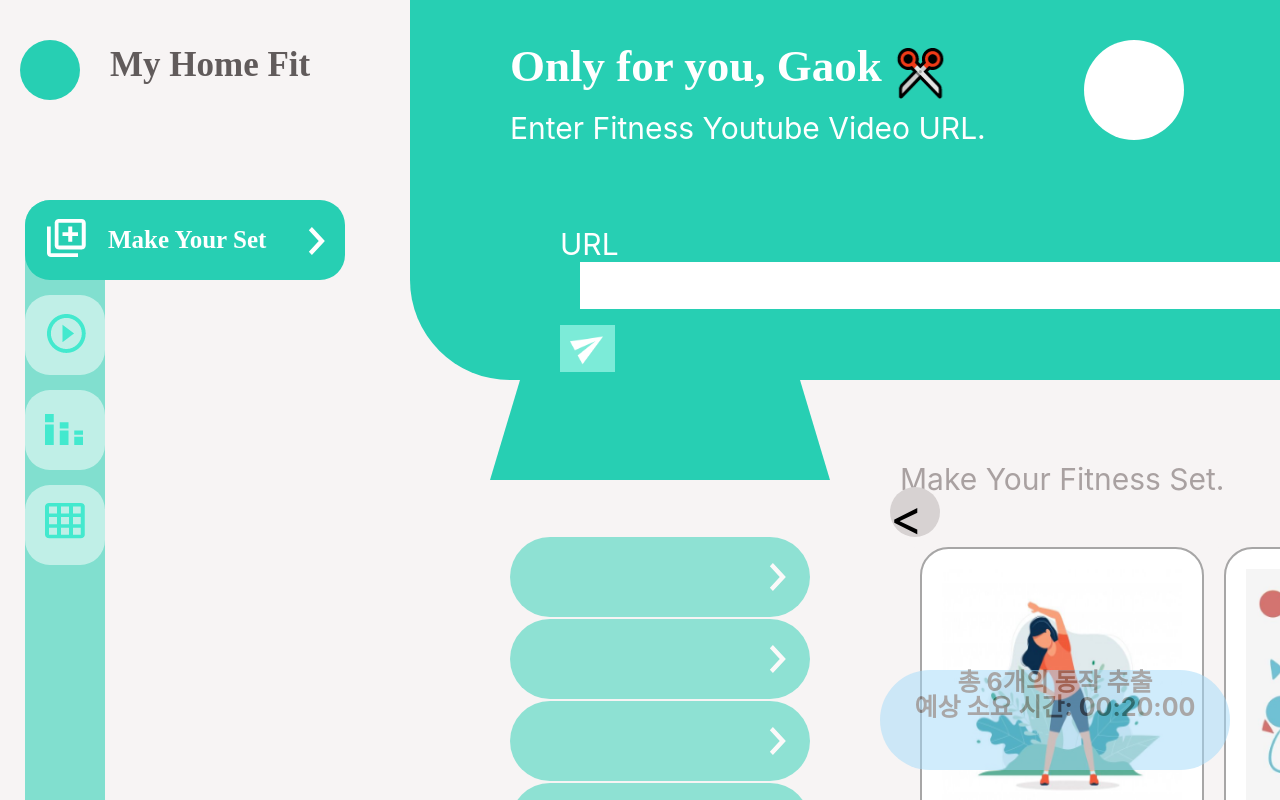
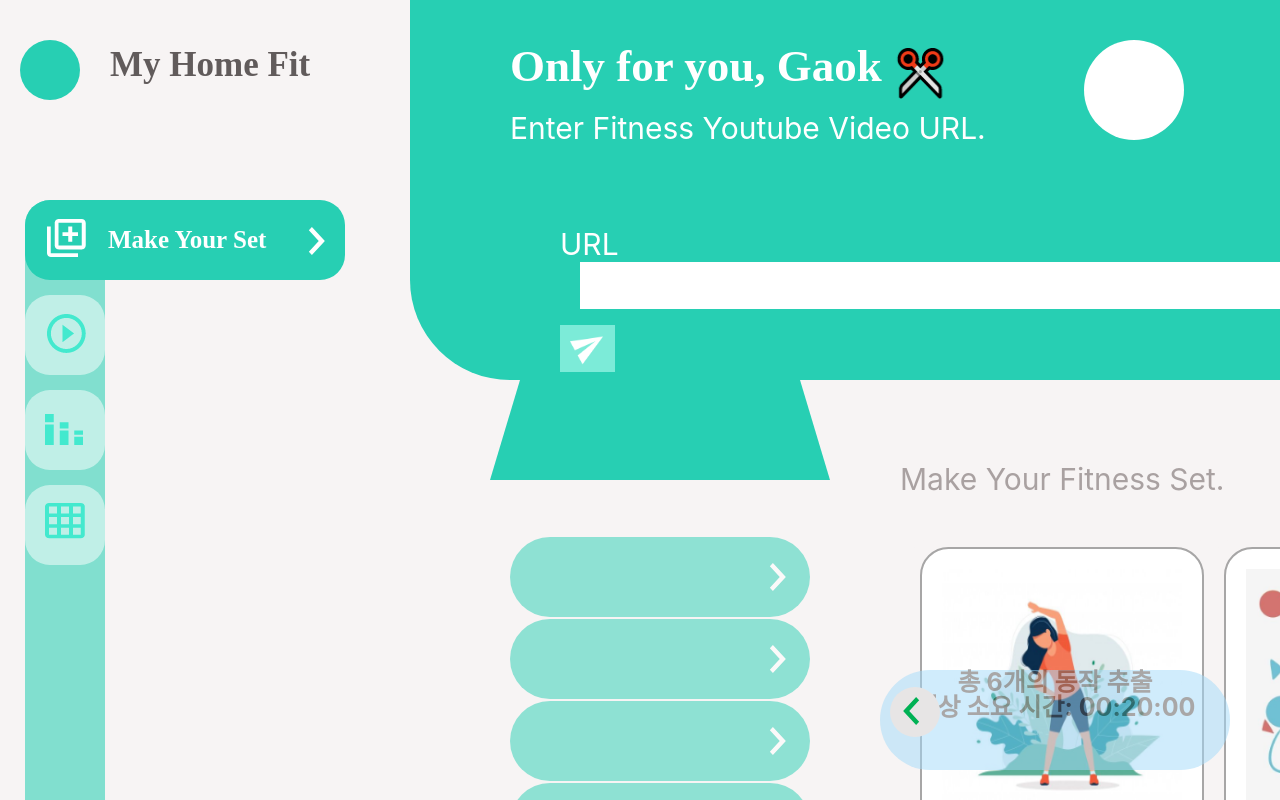
Before and after one commit to sungeuni0208/MyHomeFit, a React (Create React App) app: page /makeyourset in a window 1280 px wide. Shown: the top 800 px of the page. Built offline with nearby package versions, Linux system fonts and the light colour scheme; the HTML template or start-up script is replaced by a standard one.

Commit message:
feat: 리스트 넘김 버튼 생성

```diff
--- a/src/css/MakeYourSet/MakeYourSet.css
+++ b/src/css/MakeYourSet/MakeYourSet.css
@@ -87,7 +87,7 @@
     top: 16px;
 }
 .url-button:hover{
-    box-shadow: 5px 5px 5px rgb(154, 152, 152);
+    box-shadow: 10px 5px 10px 0 rgba(0, 0, 0, 0.3);
 }
 .menu1-wrapper>label{
     color: #a9a1a1;
@@ -150,7 +150,7 @@
     left: 7.5px;
     top: 7.5px;
     border: 2px solid #27cfb3;
-    box-shadow: 0px 5px 10px 5px rgb(154, 152, 152);
+    box-shadow: 0 20px 20px 0 rgba(0, 0, 0, 0.3);
 }
 .exercise-list{
     display: inline-block;
@@ -222,25 +222,28 @@
 .btn-left{
     position: absolute;
     left:10%;
-    top:50%;
+    top:200px;
     font-size: 30px;
-    background-color: #d7d2d2;
-    border-radius: 100%;
-    width: 50px;
-    height:50px;
-}
-.btn-right{
-    position: absolute;
-    left: 110%;
-    top:50%;
-    background-color: #d7d2d2;
+    background-color: #e7e5e5;
     border-radius: 100%;
     width: 50px;
     height:50px;
     z-index: 2;
 }
-.btn-left text, .btn-right text{
-    font-size: 50px;
+.btn-right{
+    position: absolute;
+    left: 110%;
+    top:200px;
+    background-color: #e7e5e5;
+    border-radius: 100%;
+    width: 50px;
+    height:50px;
+    z-index: 2;
+}
+.btn-left img, .btn-right img{
+    color: #27cfb3;
+    margin-left: 10px;
+    margin-top: 10px;
 }
 .list-wrapper{
     display: inline-block;
--- a/src/pages/MakeYourSet.js
+++ b/src/pages/MakeYourSet.js
@@ -6,6 +6,8 @@ import RightIcon from '../images/menu_right_clicked.png';
 import PreviewImg from '../images/running2.png';
 import StretchImg from '../images/stretch.png';
 import SquatImg from '../images/squat.png';
+import LeftBtn from '../images/menu_left.png';
+import RightBtn from '../images/menu_right.png';
 
 const MakeYourSet = () => {
     return (
@@ -69,7 +71,7 @@ const MakeYourSet = () => {
 
             </div>
             <div className="list-wrapper">
-                <div className="btn-left"><text>&lt;</text></div>
+                <div className="btn-left"><img src={LeftBtn}></img></div>
                 <ul className="exercise-list">
                     <li>
 
@@ -95,7 +97,7 @@ const MakeYourSet = () => {
                         <div className="list-text"><text>10회 반복</text></div>
                     </li>
                 </ul>
-                <div className="btn-right"><text>&gt;</text></div>
+                <div className="btn-right"><img src={RightBtn}></img></div>
                 </div>
             <div className="time-box">
                 <text>총 6개의 동작 추출</text><br/>
```
Also changed, not shown: src/images/menu_left.png (added).
